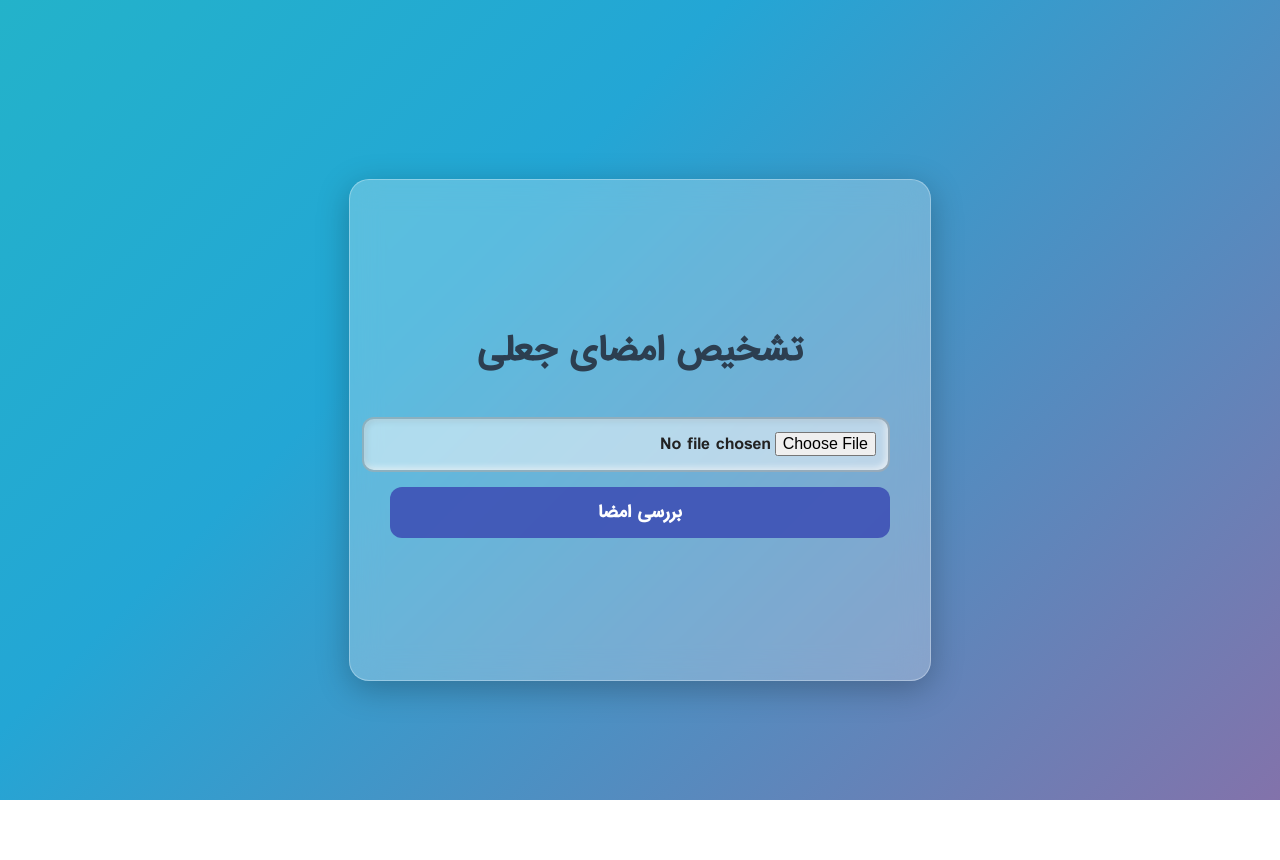
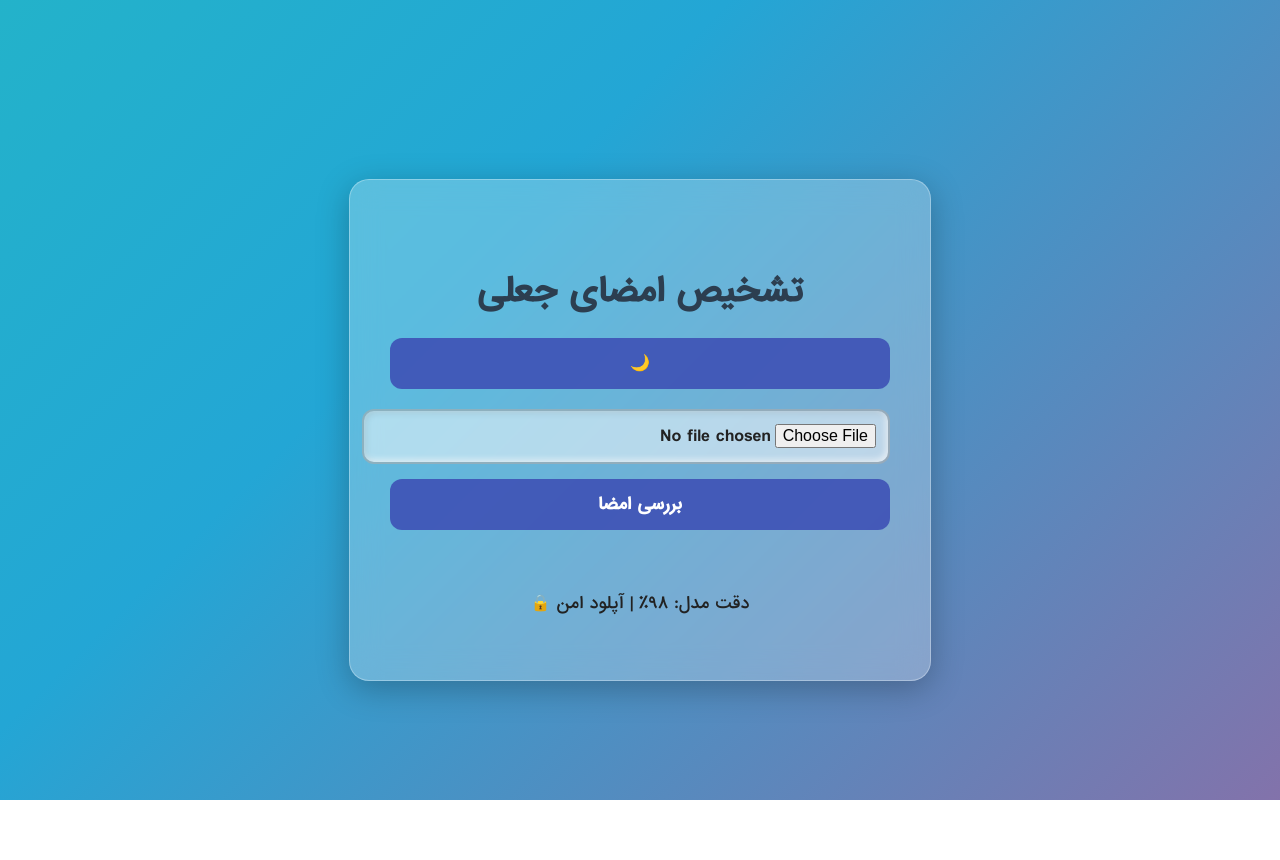
Before and after one commit to Amir-Der/signature-verification-app, a Flask app: page / in a window 1280 px wide. Run offline with Flask 3, Linux system fonts and the light colour scheme; parts of the project's set-up code (start-up, migrations or seed data) failed here and were passed over.

Commit message:
Update index.html

```diff
--- a/templates/index.html
+++ b/templates/index.html
@@ -7,24 +7,43 @@
 </head>
 <body>
 
-  <div class="background"></div> <!-- بکگراند مستقل -->
+  <div class="background"></div>
 
   <div class="container">
-    <h1>تشخیص امضای جعلی</h1>
+    <div class="top-bar">
+      <h1>تشخیص امضای جعلی</h1>
+      <button id="toggle-dark" class="toggle-dark">🌙</button>
+    </div>
+
     <form method="POST" enctype="multipart/form-data" id="upload-form">
-      <input type="file" name="file" required>
-      <button type="submit">بررسی امضا</button>
+      <input type="file" name="file" id="file-input" required accept="image/*">
+      <button type="submit" id="submit-btn">بررسی امضا</button>
     </form>
+
+    <div class="preview" id="preview"></div>
+
     <div class="result" id="result"></div>
+
+    <div class="info">
+      دقت مدل: ۹۸٪ | آپلود امن 🔒
+    </div>
   </div>
 
   <script>
     const form = document.getElementById('upload-form');
     const resultDiv = document.getElementById('result');
+    const previewDiv = document.getElementById('preview');
+    const fileInput = document.getElementById('file-input');
+    const submitBtn = document.getElementById('submit-btn');
+    const toggleDark = document.getElementById('toggle-dark');
+    let isDark = false;
 
     form.addEventListener('submit', async (e) => {
       e.preventDefault();
       const formData = new FormData(form);
+
+      submitBtn.disabled = true;
+      submitBtn.innerHTML = 'در حال بررسی... ⏳';
 
       const response = await fetch('/', {
         method: 'POST',
@@ -33,6 +52,29 @@
 
       const data = await response.json();
       resultDiv.textContent = data.result;
+      resultDiv.classList.add('show');
+
+      submitBtn.disabled = false;
+      submitBtn.innerHTML = 'بررسی امضا';
+    });
+
+    fileInput.addEventListener('change', () => {
+      const file = fileInput.files[0];
+      if (file) {
+        const reader = new FileReader();
+        reader.onload = (e) => {
+          previewDiv.innerHTML = `<img src="${e.target.result}" alt="پیش نمایش امضا">`;
+        };
+        reader.readAsDataURL(file);
+      } else {
+        previewDiv.innerHTML = '';
+      }
+    });
+
+    toggleDark.addEventListener('click', () => {
+      document.body.classList.toggle('dark-mode');
+      isDark = !isDark;
+      toggleDark.textContent = isDark ? '☀️' : '🌙';
     });
   </script>
 
```
